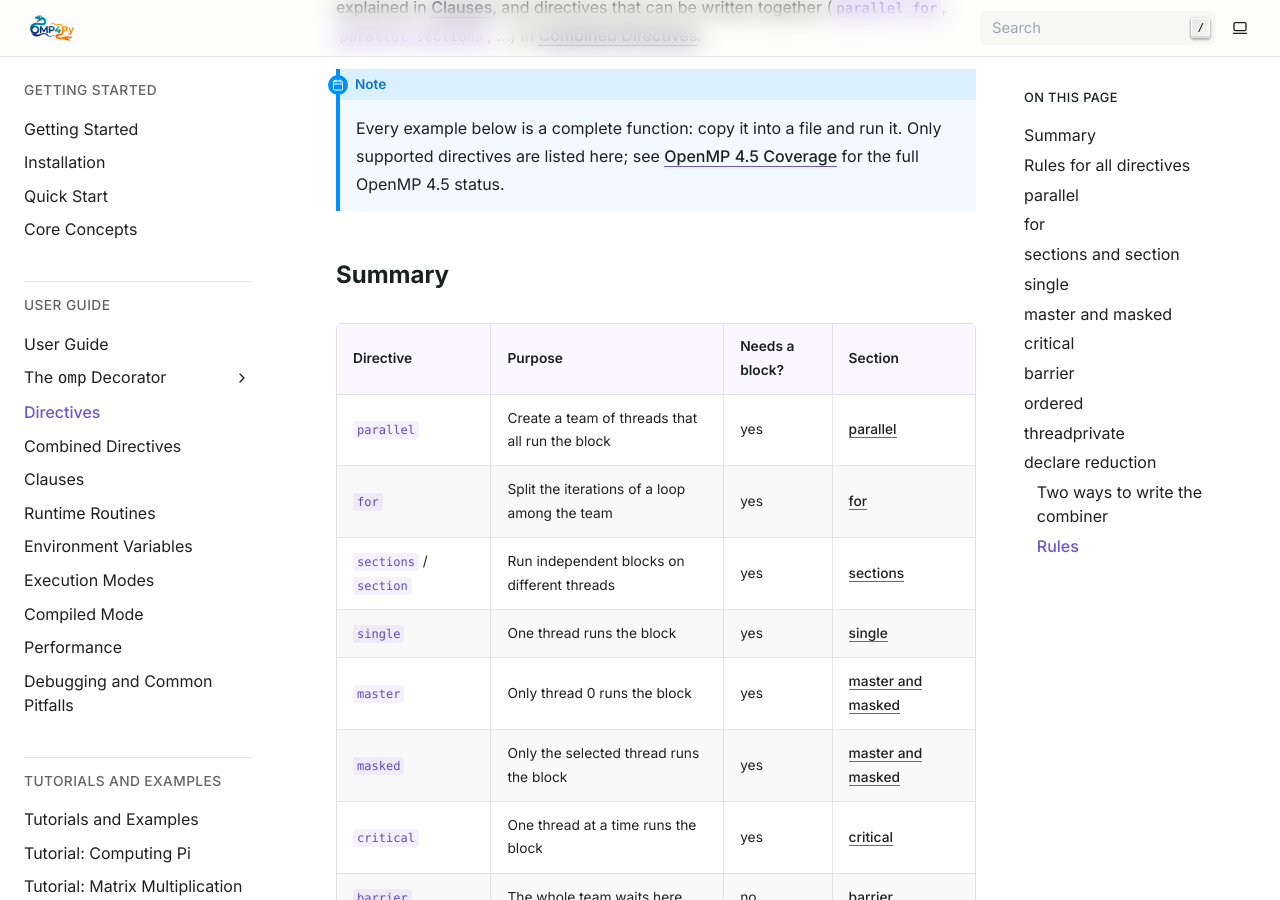
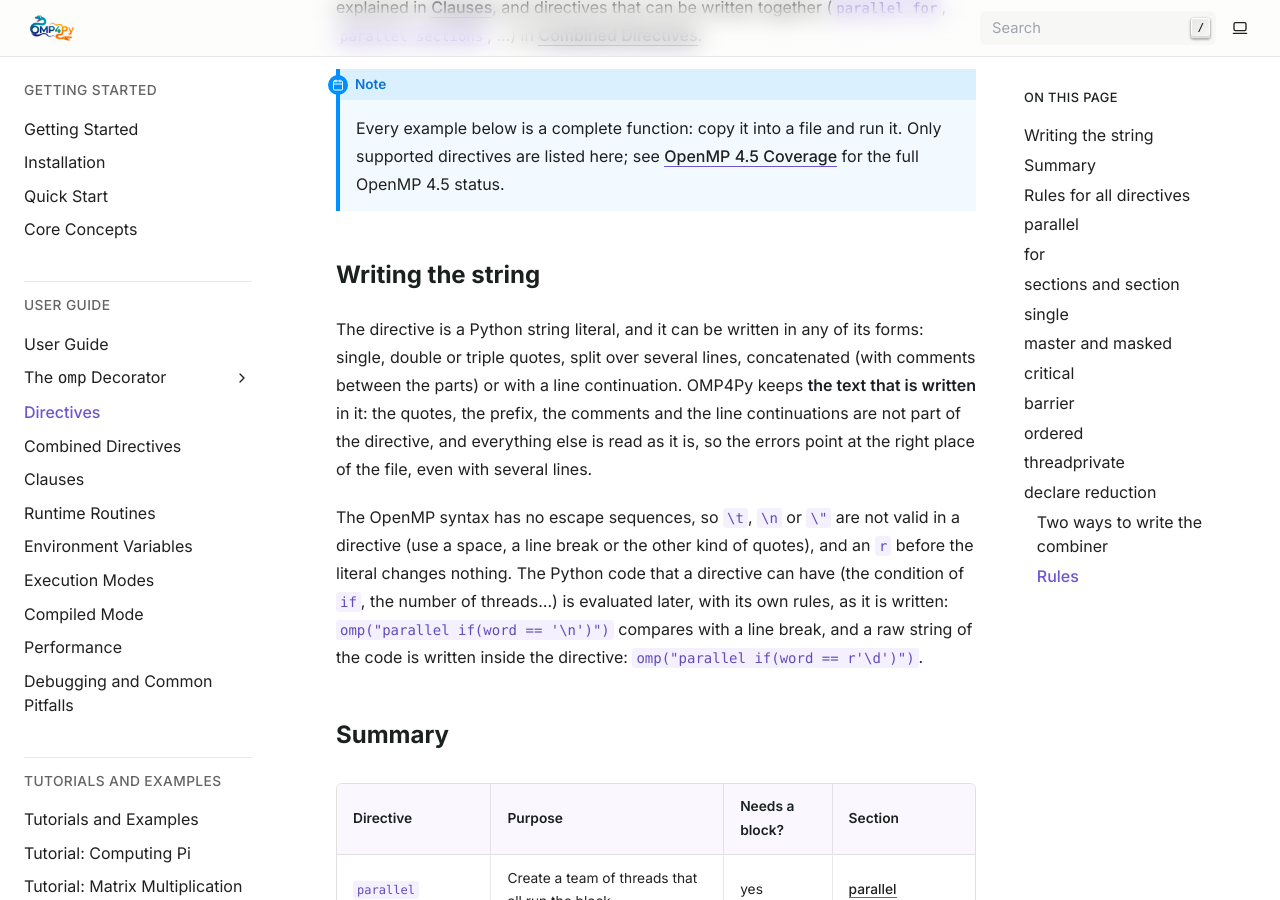
Before and after one commit to citiususc/omp4py, a Sphinx documentation site: the page built from docs/user_guide/directives.md, in a window 1280 px wide and 900 px high, scrolled down 223 px. Built offline with Sphinx 7.4.7, drawn with Linux system fonts in a browser that asks for light colours; some of the changed text lies outside the part shown.

Commit message:
update documentation with last changes.

````diff
--- a/docs/user_guide/directives.md
+++ b/docs/user_guide/directives.md
@@ -10,6 +10,20 @@ Every example below is a complete function: copy it into a file and run it. Only
 directives are listed here; see {doc}`/compatibility/coverage` for the full OpenMP 4.5
 status.
 ```
+
+## Writing the string
+
+The directive is a Python string literal, and it can be written in any of its forms: single, double or triple
+quotes, split over several lines, concatenated (with comments between the parts) or with a line continuation.
+OMP4Py keeps **the text that is written** in it: the quotes, the prefix, the comments and the line continuations are
+not part of the directive, and everything else is read as it is, so the errors point at the right place of the file,
+even with several lines.
+
+The OpenMP syntax has no escape sequences, so `\t`, `\n` or `\"` are not valid in a directive (use a space, a line
+break or the other kind of quotes), and an `r` before the literal changes nothing. The Python code that a directive
+can have (the condition of `if`, the number of threads...) is evaluated later, with its own rules, as it is
+written: `omp("parallel if(word == '\n')")` compares with a line break, and a raw string of the code is written
+inside the directive: `omp("parallel if(word == r'\d')")`.
 
 ## Summary
 
@@ -190,14 +204,18 @@ thread 2 counter 102
 master copy afterwards: 100
 ```
 
+- Python has no declaration of a global variable apart from its assignment, so the **initial value** of every
+  copy is the value that the variable has when the `threadprivate` directive runs for the first time. Each thread
+  starts with a **shallow copy** of that value: a mutable value, such as a list, is not shared between threads, but
+  the objects inside it are (the same as for `firstprivate`).
 - Values persist between parallel regions (for the same threads).
-- `copyin(x)` on `parallel` initialises each thread's copy from the master's value.
+- `copyin(x)` on `parallel` initialises each thread's copy from the master's value, instead of the initial value.
 - A threadprivate variable cannot be listed in `private`, `shared`, ... clauses.
 
 ## declare reduction
 
 Defines a **reduction operator of your own**, to use in `reduction(op: x)` clauses
-({doc}`clauses`) for anything the built-in operators (`+ - * & | ^ and or`) do not cover: merging
+({doc}`clauses`) for anything the built-in operators (`+ - * & | ^ and or max min`) do not cover: merging
 lists, keeping the longest string, combining objects, `max`/`min` of custom data...
 
 It is a stand-alone directive (no block). A declaration has three parts:
````
Also changed, not shown: docs/compatibility/coverage.md (+1 -1 lines), docs/contributor/architecture.md (+1 -2 lines), docs/contributor/runtime.md (+7 -3 lines), docs/tutorials/collatz.md (+1 -1 lines), docs/user_guide/environment.md (+3 -3 lines).
